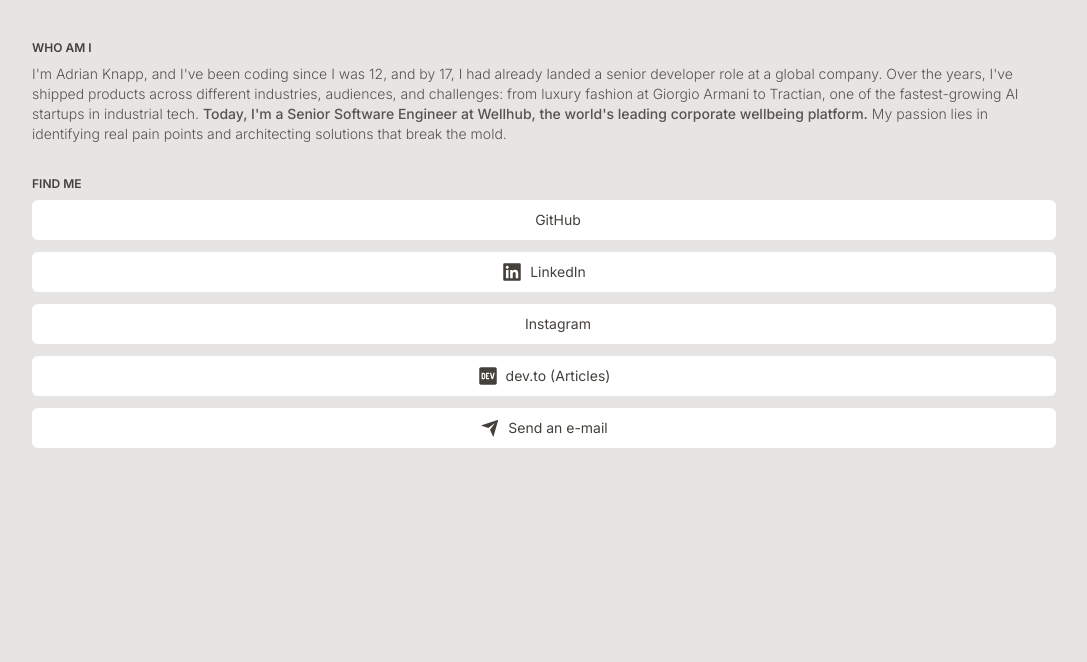
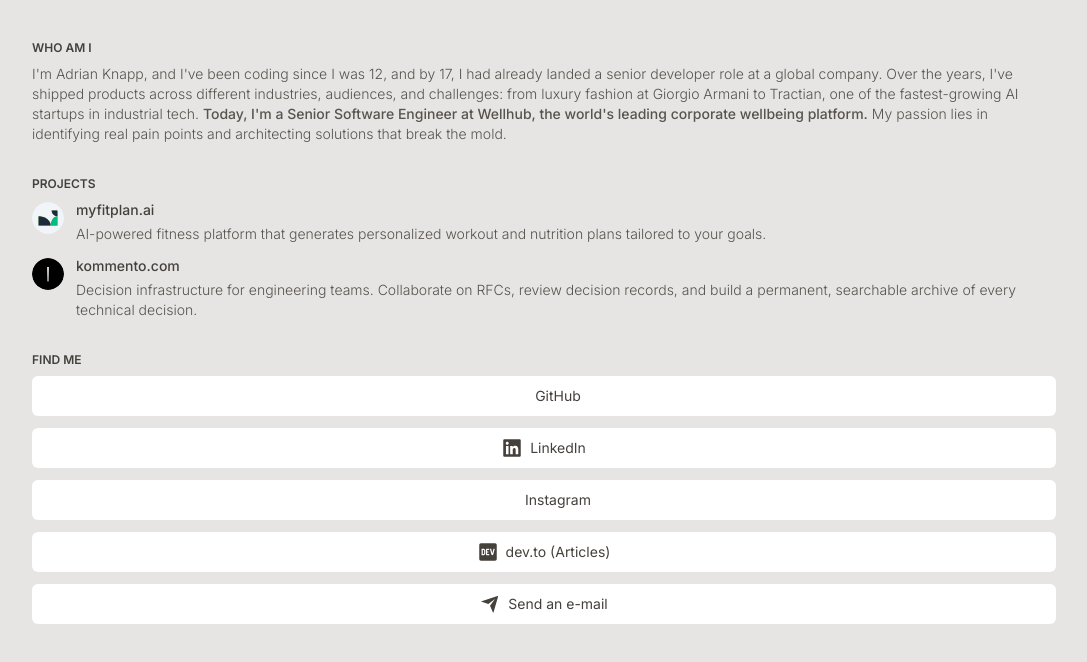
Before and after one commit to AdrianKnapp/my-portfolio, a Next.js app: page / in a window 1280 px wide. Shown: the top 662 px of the page, without its empty margins (96-1183 px from the left). Built offline with nearby package versions, Linux system fonts and the light colour scheme; some icons are missing.

Commit message:
feat: added projects

```diff
--- a/src/app/(home)/page.tsx
+++ b/src/app/(home)/page.tsx
@@ -1,4 +1,8 @@
+import Image from "next/image";
+import Link from "next/link";
 import SocialLinks from "@/components/common/SocialLinks";
+import MyfitplanLogo from "@/assets/icons/myfitplan-logo.svg";
+import KommentoLogo from "@/assets/icons/k-logo-circle.svg";
 
 const Home = () => {
   return (
@@ -29,6 +33,56 @@
             My passion lies in identifying real pain points and architecting
             solutions that break the mold.
           </p>
+        </div>
+      </div>
+      <div className="flex flex-col gap-2">
+        <p className="text-xs font-semibold text-stone-700">PROJECTS</p>
+        <div className="flex flex-col gap-3">
+          <div className="flex gap-3 items-start">
+            <Image
+              src={MyfitplanLogo}
+              alt="myfitplan.ai logo"
+              width={32}
+              height={32}
+              className="rounded-full mt-0.5"
+            />
+            <div className="flex flex-col gap-1">
+              <Link
+                href="https://myfitplan.ai"
+                target="_blank"
+                className="text-sm font-medium text-stone-700 hover:text-stone-900 duration-default"
+              >
+                myfitplan.ai
+              </Link>
+              <p className="font-light text-sm text-stone-600">
+                AI-powered fitness platform that generates personalized workout
+                and nutrition plans tailored to your goals.
+              </p>
+            </div>
+          </div>
+          <div className="flex gap-3 items-start">
+            <Image
+              src={KommentoLogo}
+              alt="kommento.com logo"
+              width={32}
+              height={32}
+              className="rounded-full mt-0.5"
+            />
+            <div className="flex flex-col gap-1">
+              <Link
+                href="https://kommento.com"
+                target="_blank"
+                className="text-sm font-medium text-stone-700 hover:text-stone-900 duration-default"
+              >
+                kommento.com
+              </Link>
+              <p className="font-light text-sm text-stone-600">
+                Decision infrastructure for engineering teams. Collaborate on
+                RFCs, review decision records, and build a permanent, searchable
+                archive of every technical decision.
+              </p>
+            </div>
+          </div>
         </div>
       </div>
       <div className="flex max-w-1/3 flex-col gap-2">
```
Also changed, not shown: src/assets/icons/k-logo-circle.svg (added), src/assets/icons/myfitplan-logo.svg (added).
